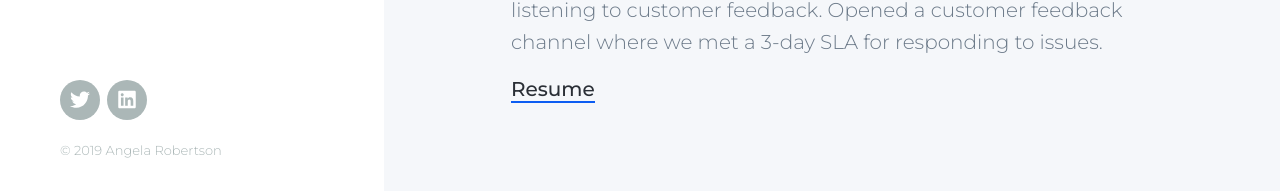
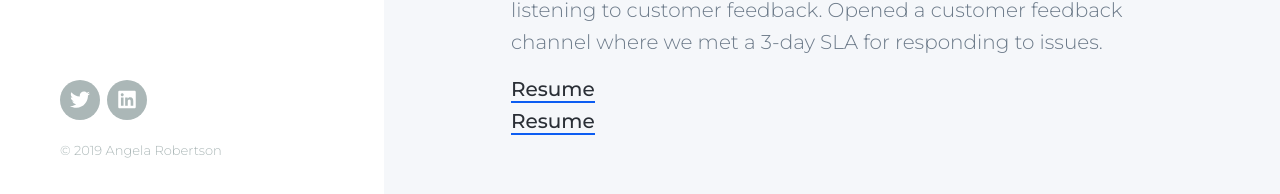
Before and after one commit to arob98/arob98.github.io, a Jekyll site: the page built from _pages/portfolio.md, in a window 1280 px wide and 900 px high, scrolled down 160 px. Shown: the part 703-897 px from the top of the window. Built offline with Jekyll 4.4.1, drawn with Linux system fonts in a browser that asks for light colours; nearby versions of some CDN libraries.

Commit message:
Resume link

```diff
--- a/_pages/portfolio.md
+++ b/_pages/portfolio.md
@@ -14,4 +14,5 @@ My teams have succeeded because of our commitment to simplify the user experienc
 * (Mid career) Selected by executive leadership to create global program management organization designed to baseline contributions and defects, and subsequently increase contributions and reduce defects.
 * (Early career) Supervised 15-person team in support 23,000 unique customers. We moved from monthly updates to continuous deployments that demonstrated commitment to listening to customer feedback. Opened a customer feedback channel where we met a 3-day SLA for responding to issues.
 
-[Resume](/images/ARobertson.pdf)
+[Resume](/images/ARobertson.pdf)\
+<a href="/images/ARobertson.pdf" download>Resume</a>
```
